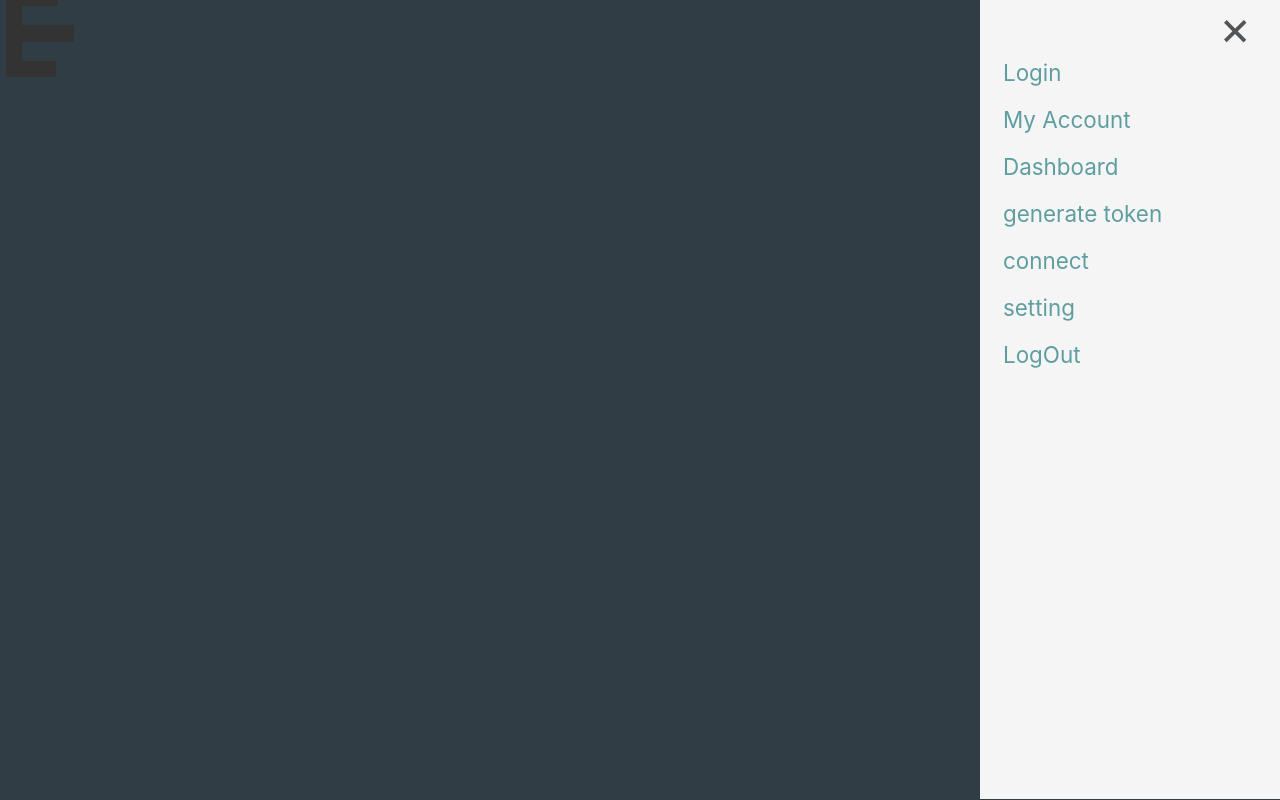
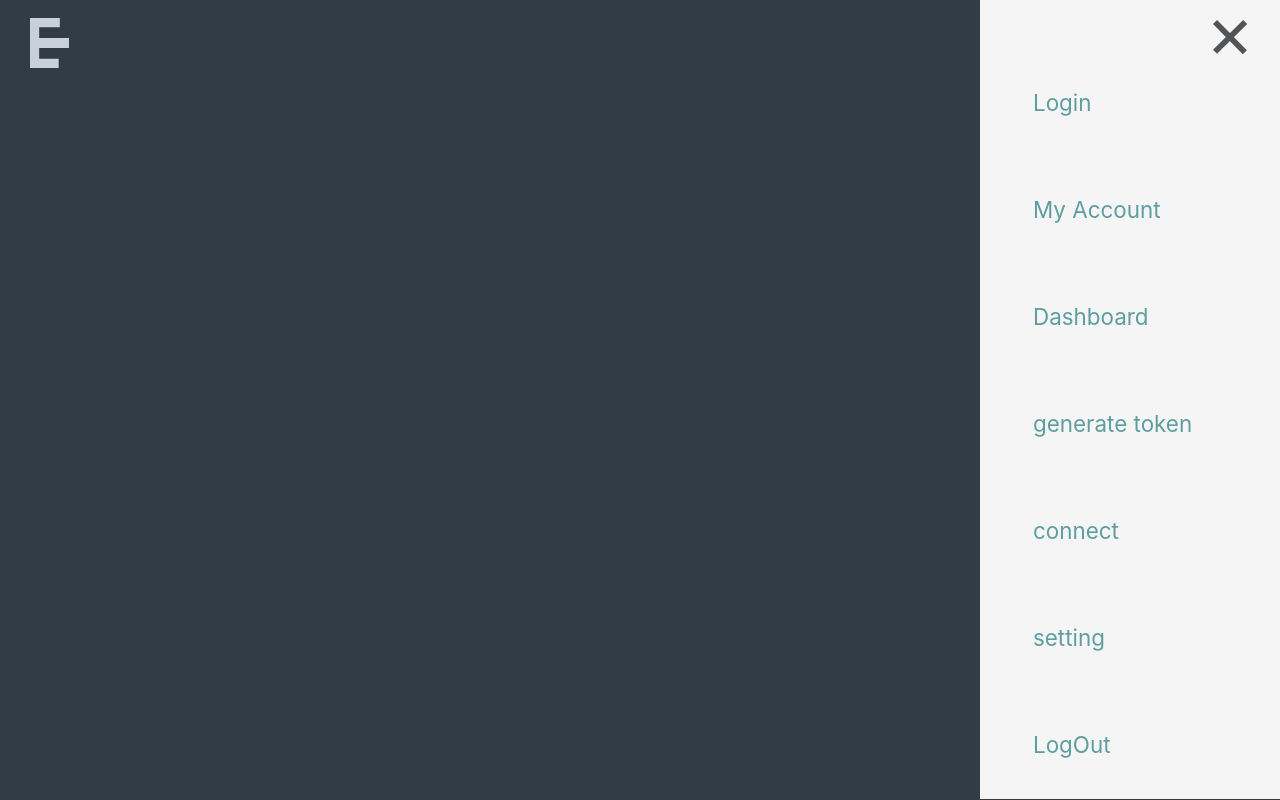
Before and after one commit to kiztopia1/enasiz, a React (Create React App) app: page / in a window 1280 px wide. Built offline with nearby package versions, Linux system fonts and the light colour scheme.

Commit message:
nav logo updated

```diff
--- a/src/global/nav/index.css
+++ b/src/global/nav/index.css
@@ -6,9 +6,14 @@ nav{
     align-items: center;
     justify-content: space-between;
 }
-nav img{
-    height: 90%;
-    padding:6px
+nav a{
+    padding:30px
+
+}
+nav a img{
+    height: 50px;
+    position: relative;
+    top:10px
 }
 .menu{
     background-color: #a6b0be;
@@ -25,15 +30,15 @@ nav .slide{
     right: -300px;
     width: 300px;
     opacity: 0;
-    transition: 0.5s;
+    transition: 0.3s;
     background-color: whitesmoke;
 
 }
 nav .slide .cross{
 
     position: relative;
-    left: 235px;
-    top:14px;
+    left: 230px;
+    top:20px;
     width: 35px;
 
 }
--- a/src/global/nav/nav.js
+++ b/src/global/nav/nav.js
@@ -23,7 +23,7 @@ class Nav extends React.Component {
         return (
             <nav>
 
-                <Link to='/' ><img src="imgs/logoDark.svg" alt="" className="logo" /></Link>
+                <Link to='/' ><img src="imgs/logo.svg" alt="" className="logo" /></Link>
 
                 <span className='white menu' onClick={this.menuHandler}>menu</span>
                 <div className={`slide ${this.state.class}`}>
--- a/src/index.css
+++ b/src/index.css
@@ -6,6 +6,7 @@ body {
   -webkit-font-smoothing: antialiased;
   -moz-osx-font-smoothing: grayscale;
   background-color: rgb(48, 61, 68);
+  overflow-x:hidden ;
 }
 *{
   box-sizing: border-box;
```
Also changed, not shown: public/imgs/logo.png (deleted), public/imgs/logo.svg (added).
